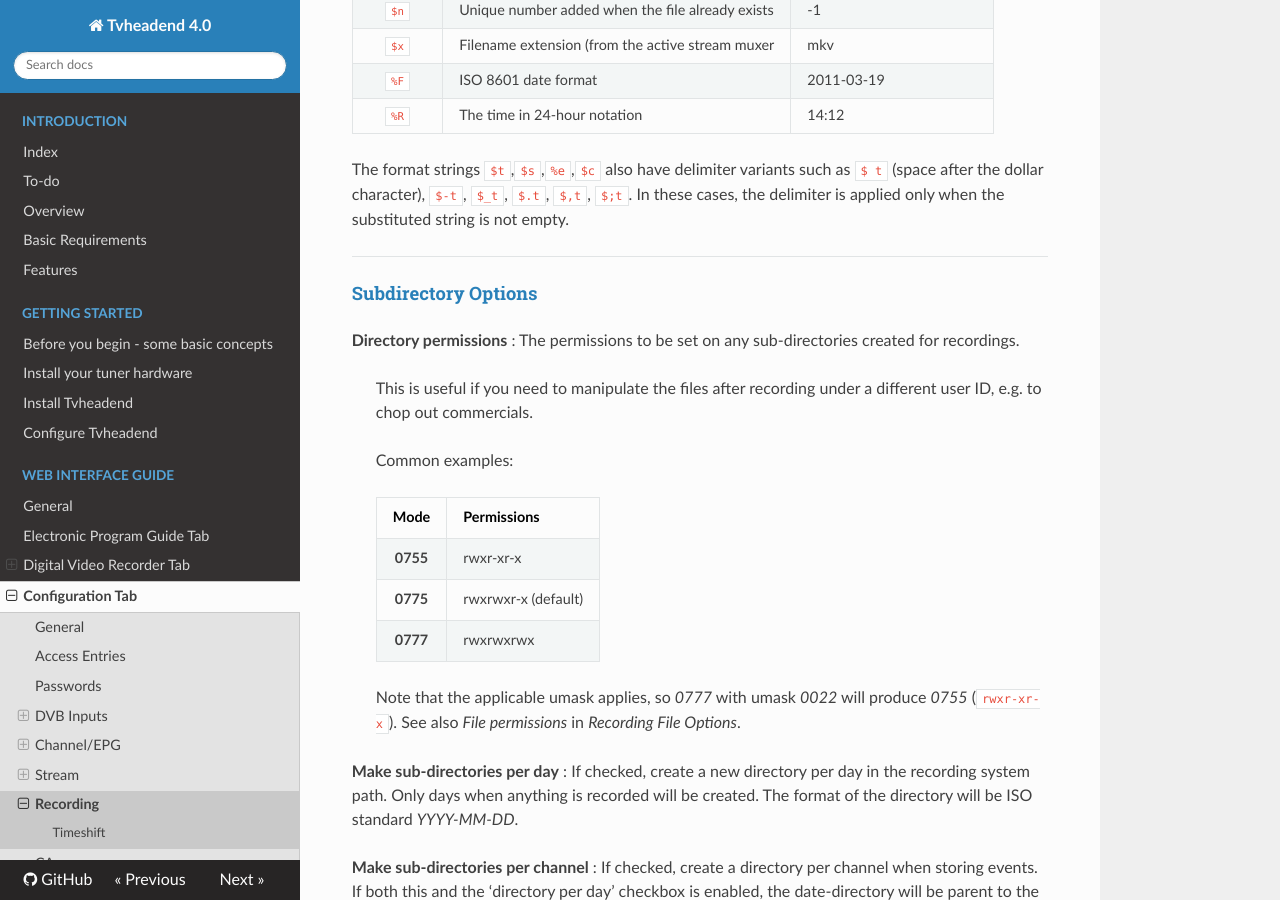
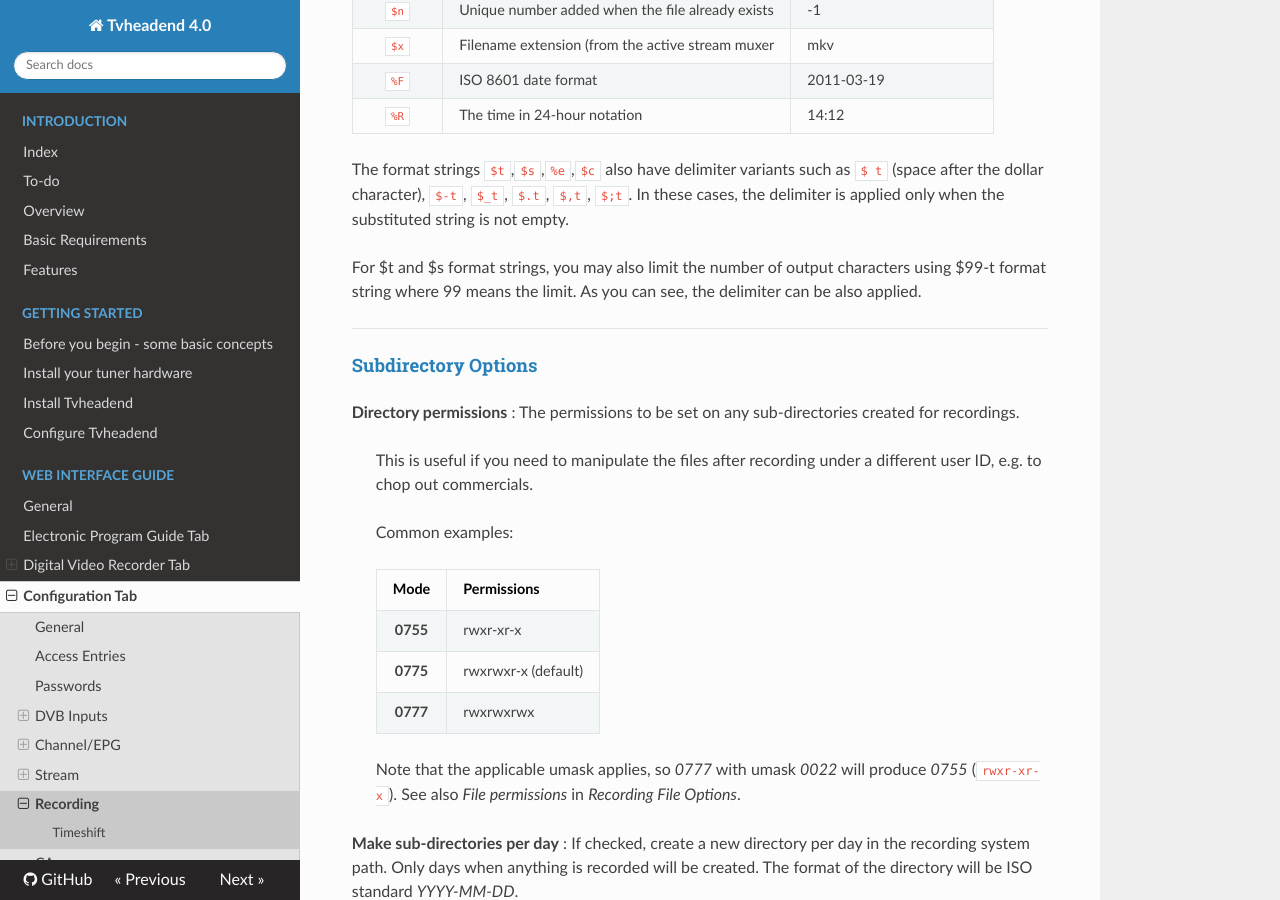
Before and after one commit to tvheadend/tvheadend-documentation, an MkDocs documentation site: the page built from docs/webui/config_dvr.md, in a window 1280 px wide and 900 px high, scrolled down 4264 px. Built offline with MkDocs 1.6.1, drawn with Linux system fonts in a browser that asks for light colours; nearby versions of some CDN libraries; old or Windows-style settings are respelled for this version of MkDocs.

Commit message:
Add 9-t to DVR section

```diff
--- a/docs/webui/config_dvr.md
+++ b/docs/webui/config_dvr.md
@@ -190,6 +190,12 @@ The format strings `$t`,`$s`,`%e`,`$c` also have delimiter variants such as
 `$.t`, `$,t`, `$;t`. In these cases, the delimiter is applied
 only when the substituted string is not empty.
 
+<tvhversion from="4.2">
+For $t and $s format strings, you may also limit the number of output
+characters using $99-t format string where 99 means the limit. As you can
+see, the delimiter can be also applied.
+</tvhversion>
+
 ---
 
 ####Subdirectory Options
```
Also changed, not shown: 9 other files.
